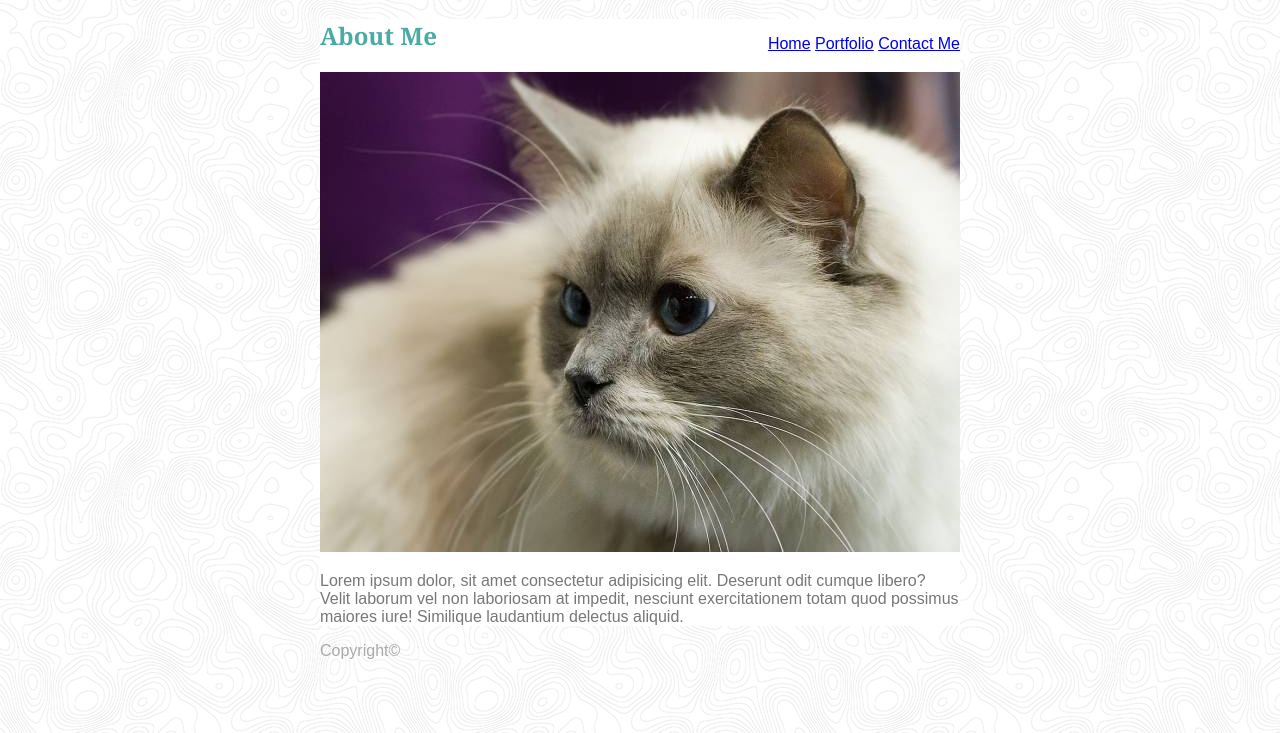
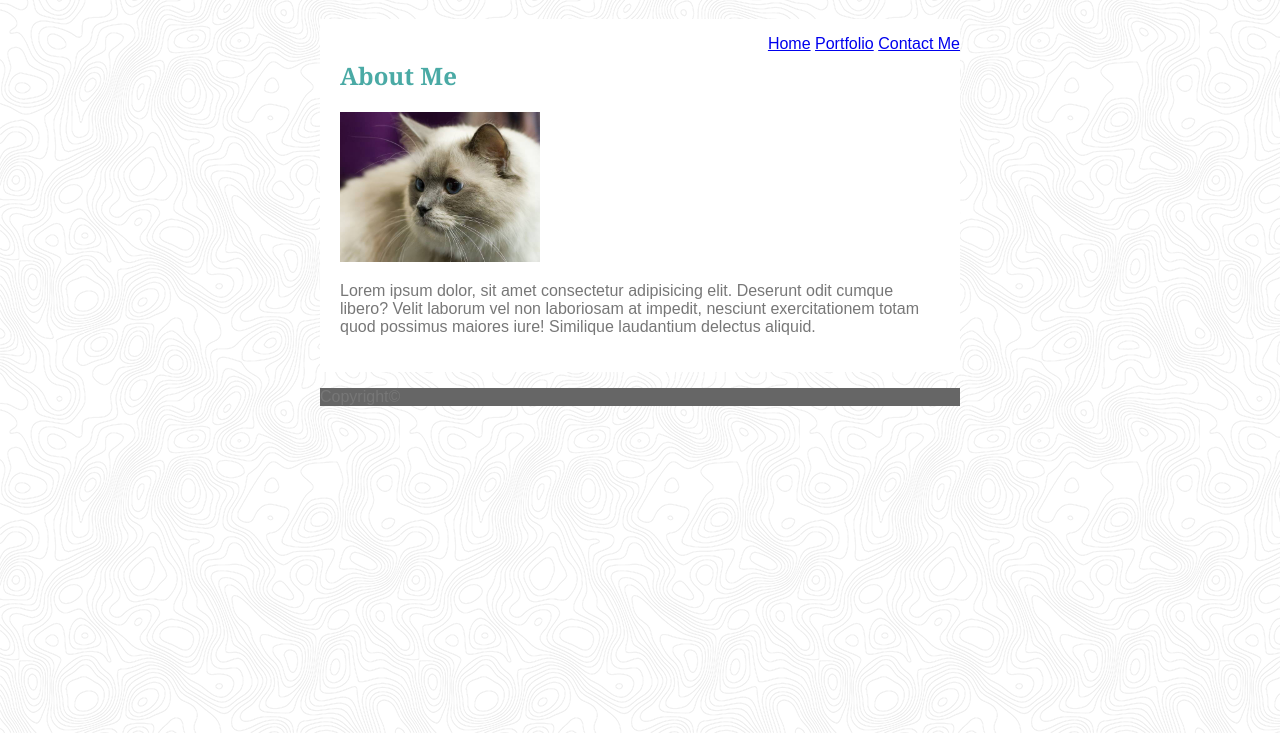
Before and after one commit to TheAmberlamps/Basic-Portfolio, a plain HTML site: page index.html in a window 1280 px wide. Shown: the part 67-800 px from the top of the page. Drawn offline with Linux system fonts and the light colour scheme.

Commit message:
slowly but surely resembling the intended product.

```diff
--- a/assets/css/style.css
+++ b/assets/css/style.css
@@ -18,7 +18,7 @@ h2, h3, h4, h5, h6{
 
 .navbar{
 
-    float: right;
+    float:right;
 
 }
 
@@ -31,11 +31,22 @@ li{
 
 }
 
+img{
+
+    height:33.3%;
+    width:33.3%;
+
+}
+
 .content{
 
-    width: "960px";
+    /* display:inline; removed background  */
+    border-top-width:10px;
+    max-width:960px;
     color: #777777;
+    border-color: #f00606;
     background: #ffffff;
+    padding:20px;
 
 }
 
@@ -53,7 +64,8 @@ body{
 
 footer{
 
-    color: darkgray;
+    background-color: #666666;
+
 
 
 }
--- a/index.html
+++ b/index.html
@@ -29,7 +29,7 @@
 
         <h2>About Me</h2>
 
-        <img src="assets/images/cats-q-c-640-480-1.jpg">
+        <img src="assets/images/cats-q-c-640-480-1.jpg" alt="broken image">
 
         <p>Lorem ipsum dolor, sit amet consectetur adipisicing elit. Deserunt odit cumque libero? Velit laborum vel non laboriosam at impedit, nesciunt exercitationem totam quod possimus maiores iure! Similique laudantium delectus aliquid.</p>
 
```
